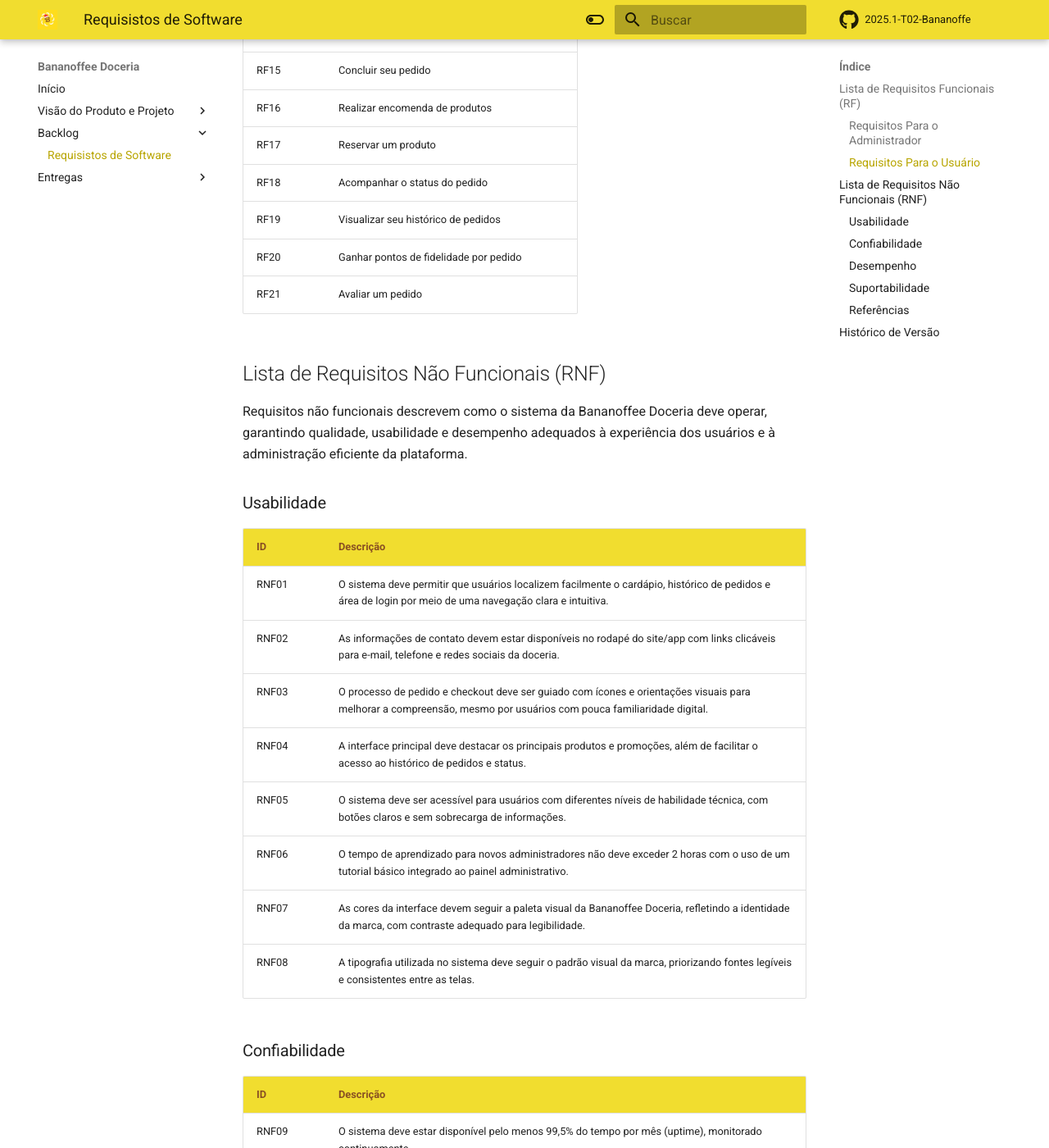
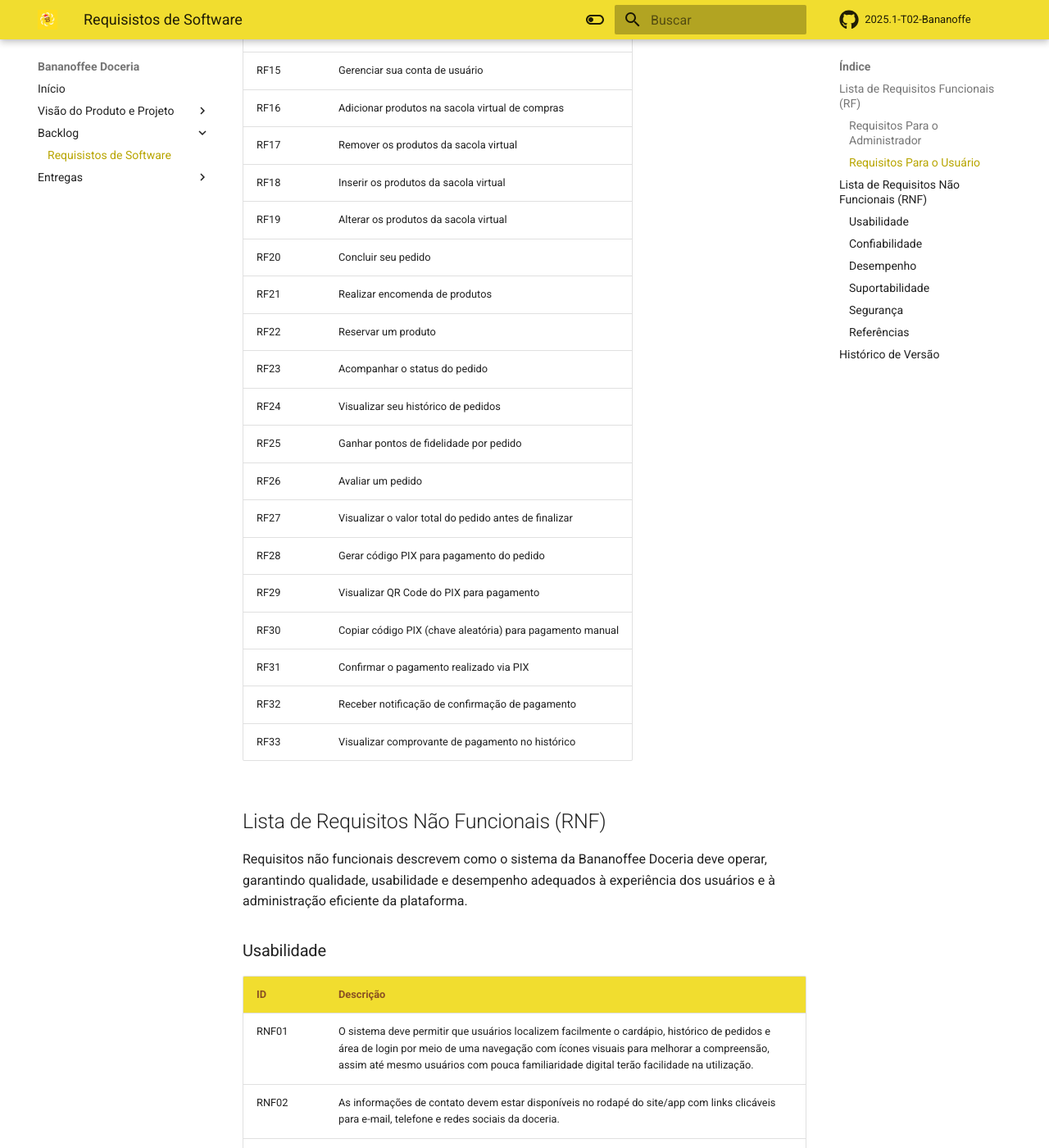
Before and after one commit to mdsreq-fga-unb/2025.1-T02-Bananoffe, an MkDocs documentation site: the page built from docs/pages/backlog/requisitos.md, in a window 1280 px wide and 1400 px high, scrolled down 1144 px. Shown: the whole window at 82% size. Built offline with MkDocs 1.6.1 and Material for MkDocs 9.7.7, drawn with Linux system fonts in a browser that asks for light colours; comment, search, counter and statistics services are not loaded; some of the changed text lies outside the part shown.

```diff
--- a/docs/pages/backlog/requisitos.md
+++ b/docs/pages/backlog/requisitos.md
@@ -14,27 +14,38 @@ Requisitos funcionais são especificações que descrevem o que o sistema deve f
 | RF4    | Alterar o status de um pedido                                                    |
 | RF5    | Visualizar um pedido                                                             |
 | RF6    | Gerenciar um pedido                                                              |
-| RF7    | Receber uma notificação sobre um pedido                                          |
-| RF8    | O sistema deve conter uma conta de administrador já cadastrada                  |
+| RF7    | Receber uma notificação sobre um pedido via SMS ou WhatsApp                      |
+| RF8    | Receber notificação de pagamento realizado                                       |
+| RF9    | Confirmar recebimento do pagamento PIX                                           |
+| RF10   | Visualizar relatório de pagamentos recebidos                                     |
+| RF11   | Gerenciar chave PIX da doceria                                                   |
 
 ### Requisitos Para o Usuário
 
 | **ID** | **Descrição de Requisitos Para o Usuário**                                       |
 |--------|----------------------------------------------------------------------------------|
-| RF9    | Se cadastrar no sistema                                                          |
-| RF10   | Realizar a autenticação no sistema                                               |
-| RF11   | Visualizar o cardápio digital                                                    |
-| RF12   | Gerenciar sua conta de usuário                                                   |
-| RF13   | Adicionar produtos na sacola virtual de compras                                  |
-| RF14   | Administrar os produtos da sacola virtual                                        |
-| RF15   | Concluir seu pedido                                                              |
-| RF16   | Realizar encomenda de produtos                                                   |
-| RF17   | Reservar um produto                                                              |
-| RF18   | Acompanhar o status do pedido                                                    |
-| RF19   | Visualizar seu histórico de pedidos                                              |
-| RF20   | Ganhar pontos de fidelidade por pedido                                           |
-| RF21   | Avaliar um pedido                                                                |
-
+| RF12   | Se cadastrar no sistema                                                          |
+| RF13   | Realizar a autenticação no sistema                                               |
+| RF14   | Visualizar o cardápio digital                                                    |
+| RF15   | Gerenciar sua conta de usuário                                                   |
+| RF16   | Adicionar produtos na sacola virtual de compras                                  |
+| RF17   | Remover os produtos da sacola virtual                                            |
+| RF18   | Inserir os produtos da sacola virtual                                            |
+| RF19   | Alterar os produtos da sacola virtual                                            |
+| RF20   | Concluir seu pedido                                                              |
+| RF21   | Realizar encomenda de produtos                                                   |
+| RF22   | Reservar um produto                                                              |
+| RF23   | Acompanhar o status do pedido                                                    |
+| RF24   | Visualizar seu histórico de pedidos                                              |
+| RF25   | Ganhar pontos de fidelidade por pedido                                           |
+| RF26   | Avaliar um pedido                                                                |
+| RF27   | Visualizar o valor total do pedido antes de finalizar                            |
+| RF28   | Gerar código PIX para pagamento do pedido                                        |
+| RF29   | Visualizar QR Code do PIX para pagamento                                         |
+| RF30   | Copiar código PIX (chave aleatória) para pagamento manual                        |
+| RF31   | Confirmar o pagamento realizado via PIX                                          |
+| RF32   | Receber notificação de confirmação de pagamento                                  |
+| RF33   | Visualizar comprovante de pagamento no histórico                                 |
 
 ## Lista de Requisitos Não Funcionais (RNF)
 
@@ -44,37 +55,52 @@ Requisitos não funcionais descrevem como o sistema da Bananoffee Doceria deve o
 
 | **ID**   | **Descrição**                                                                                                                                         |
 |----------|-------------------------------------------------------------------------------------------------------------------------------------------------------|
-| RNF01    | O sistema deve permitir que usuários localizem facilmente o cardápio, histórico de pedidos e área de login por meio de uma navegação clara e intuitiva. |
-| RNF02    | As informações de contato devem estar disponíveis no rodapé do site/app com links clicáveis para e-mail, telefone e redes sociais da doceria.        |
+| RNF01    | O sistema deve permitir que usuários localizem facilmente o cardápio, histórico de pedidos e área de login por meio de uma navegação com ícones visuais para melhorar a compreensão, assim até mesmo usuários com pouca familiaridade digital terão facilidade na utilização. |
+| RNF02    | As informações de contato devem estar disponíveis no rodapé do site/app com links clicáveis para e-mail, telefone e redes sociais da doceria.         |
 | RNF03    | O processo de pedido e checkout deve ser guiado com ícones e orientações visuais para melhorar a compreensão, mesmo por usuários com pouca familiaridade digital. |
-| RNF04    | A interface principal deve destacar os principais produtos e promoções, além de facilitar o acesso ao histórico de pedidos e status.   |
+| RNF04    | A interface principal deve destacar os principais produtos e promoções, além de facilitar o acesso ao histórico de pedidos e status.                  |
 | RNF05    | O sistema deve ser acessível para usuários com diferentes níveis de habilidade técnica, com botões claros e sem sobrecarga de informações.            |
 | RNF06    | O tempo de aprendizado para novos administradores não deve exceder 2 horas com o uso de um tutorial básico integrado ao painel administrativo.        |
 | RNF07    | As cores da interface devem seguir a paleta visual da Bananoffee Doceria, refletindo a identidade da marca, com contraste adequado para legibilidade. |
 | RNF08    | A tipografia utilizada no sistema deve seguir o padrão visual da marca, priorizando fontes legíveis e consistentes entre as telas.                    |
+| RNF09    | O QR Code do PIX deve ser claramente visível e facilmente escaneável.                                                                                  |
+| RNF10    | O processo de pagamento deve ser intuitivo, com instruções claras sobre como realizar o PIX.                                                           |
+| RNF11    | O sistema deve exibir o valor do pagamento de forma destacada e clara.                                                                                 |
 
 ### Confiabilidade
 
 | **ID**   | **Descrição**                                                                                         |
 |----------|-------------------------------------------------------------------------------------------------------|
-| RNF09    | O sistema deve estar disponível pelo menos 99,5% do tempo por mês (uptime), monitorado continuamente. |
-| RNF10    | Em caso de falha de sistema, o serviço deve se recuperar automaticamente em até 10 minutos.          |
+| RNF12    | O sistema deve estar disponível pelo menos 99,5% do tempo por mês (uptime), monitorado continuamente. |
+| RNF13    | Em caso de falha de sistema, o serviço deve se recuperar automaticamente em até 10 minutos.          |
+| RNF14    | O sistema deve manter log de todas as transações PIX para auditoria.                                 |
+| RNF15    | Em caso de falha na geração do PIX, o sistema deve permitir nova tentativa imediatamente.            |
 
 ### Desempenho
 
 | **ID**   | **Descrição**                                                                                                  |
 |----------|----------------------------------------------------------------------------------------------------------------|
-| RNF12    | O sistema deve suportar até 300 acessos simultâneos sem degradação perceptível de desempenho.                 |
-| RNF13    | A resposta de qualquer ação do usuário (como adicionar à sacola ou mudar o status do pedido) deve ocorrer em até 3 segundos. |
-| RNF14    | A interface de administração deve carregar completamente em até 4 segundos em conexões padrão (10 Mbps).       |
+| RNF16    | O sistema deve suportar até 300 acessos simultâneos sem degradação perceptível de desempenho.                 |
+| RNF17    | A resposta de qualquer ação do usuário (como adicionar à sacola ou mudar o status do pedido) deve ocorrer em até 3 segundos. |
+| RNF18    | A interface de administração deve carregar completamente em até 4 segundos em conexões padrão (10 Mbps).       |
+| RNF19    | A geração do código PIX deve ocorrer em até 5 segundos.                                                       |
+| RNF20    | O sistema deve atualizar o status do pagamento em até 2 minutos após a confirmação.                           |
 
 ### Suportabilidade
 
 | **ID**   | **Descrição**                                                                                                   |
 |----------|-----------------------------------------------------------------------------------------------------------------|
-| RNF15    | O sistema deve ser compatível com as duas versões mais recentes dos navegadores Chrome, Firefox, Edge e Safari.|
-| RNF16    | O código-fonte deve seguir boas práticas de engenharia de software e estar documentado para facilitar manutenção.|
-| RNF17    | O sistema deve permitir a atualização de categorias e produtos sem necessidade de interrupção do serviço.       |
+| RNF21    | O sistema deve ser compatível com as duas versões mais recentes dos navegadores Chrome, Firefox, Edge e Safari.|
+| RNF22    | O código-fonte deve seguir boas práticas de engenharia de software e estar documentado para facilitar manutenção.|
+| RNF23    | O sistema deve permitir a atualização de categorias e produtos sem necessidade de interrupção do serviço.       |
+
+### Segurança
+
+| **ID** | **Descrição** |
+|--------|---------------|
+| RNF24  | O sistema deve gerar códigos PIX únicos e seguros para cada transação. |
+| RNF25  | As informações de pagamento devem ser criptografadas durante a transmissão. |
+| RNF26  | O código PIX deve ter validade máxima de 30 minutos após a geração. |
 
 ---
 
@@ -92,3 +118,4 @@ Requisitos não funcionais descrevem como o sistema da Bananoffee Doceria deve o
 | -------- | ------ | ------------------------------------ | ---------- |
 | 14/05/25 | 1.0    | Criação do Documento e adição dos RF | Bruno Cruz |
 | 14/05/25 | 1.1    | Correção e atualização do doc.       | Fábio Araújo |
+| 21/05/25 | 1.2    | Correção e melhorias no doc.         | Fábio Araújo |
```
